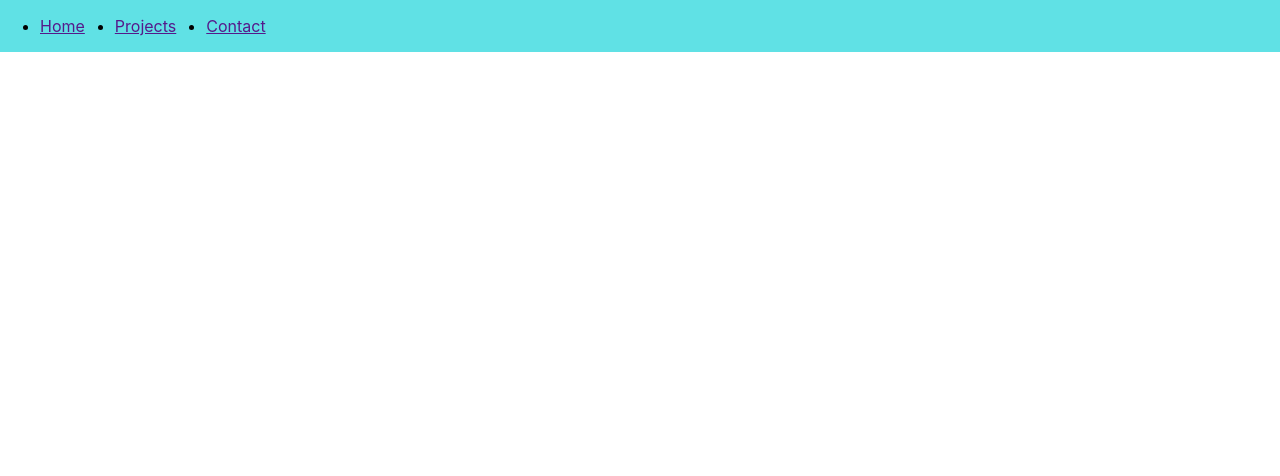
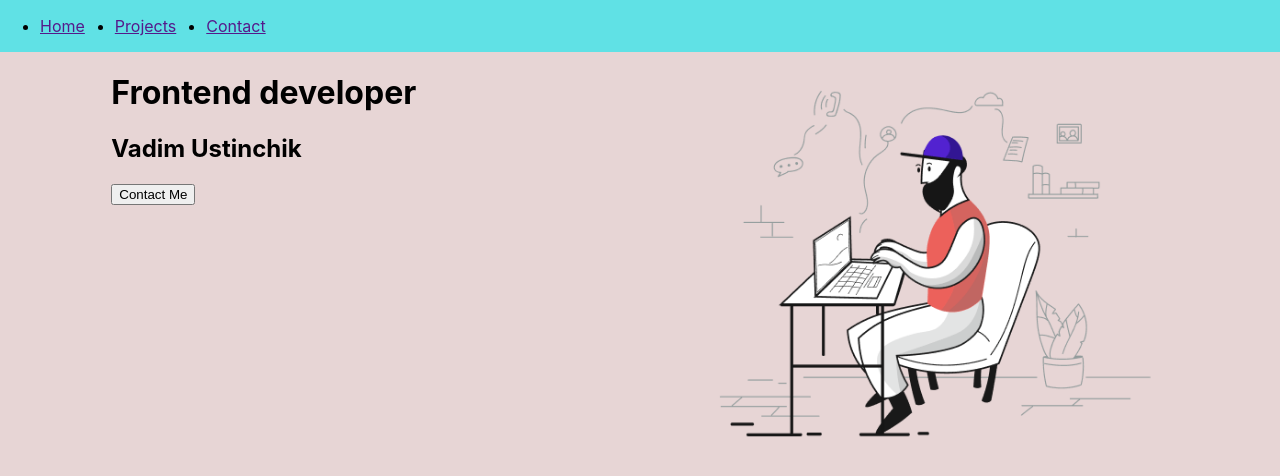
Before and after one commit to vustinchdev/my-portfolio, a React app: page / in a window 1280 px wide. Shown: the top 476 px of the page. Built offline with nearby package versions, Linux system fonts and the light colour scheme.

Commit message:
add Main

```diff
--- a/src/App.tsx
+++ b/src/App.tsx
@@ -1,12 +1,14 @@
 import './App.css';
 import styled from 'styled-components';
 import { Header } from './layout/header/Header';
+import { Main } from './layout/sections/main/Main';
 
 
 function App() {
     return (
         <div className="App">
             <Header />
+            <Main />
         </div>
     );
 }
--- /dev/null
+++ b/src/components/Button.tsx
@@ -0,0 +1,5 @@
+import styled from "styled-components";
+
+export const Button = styled.button`
+
+`
--- /dev/null
+++ b/src/components/FlexWrapper.tsx
@@ -0,0 +1,16 @@
+import styled from "styled-components";
+
+type FlexWrapperPropsType = {
+    direction?: string,
+    justify?: string,
+    align?: string,
+    wrap?: string
+}
+
+export const FlexWrapper = styled.div<FlexWrapperPropsType>`
+    display: flex;
+    flex-direction: ${props => props.direction || "row"};
+    justify-content: ${props => props.justify || "start"};
+    align-items: ${props => props.align || "stretch"};
+    flex-wrap: ${props => props.wrap || "nowrap"};
+`
--- /dev/null
+++ b/src/layout/sections/main/Main.tsx
@@ -0,0 +1,30 @@
+import styled from "styled-components"
+import photo from '../../../assets/images/support-1.webp'
+import { FlexWrapper } from "../../../components/FlexWrapper"
+import { Button } from "../../../components/Button"
+
+export const Main = () => {
+    return (
+        <StyledMain>
+            <FlexWrapper align={"centre"} justify={"space-around"}>
+                <div>
+                    <h1>Frontend developer</h1>
+                    <h2>Vadim Ustinchik</h2>
+                    <Button>Contact Me</Button>
+                </div>
+
+                <Photo src={photo} alt="photo" />
+            </FlexWrapper>
+        </StyledMain>
+    )
+}
+
+const StyledMain = styled.div`
+    min-height: 100vh;
+    background-color: #e7d5d5;
+`
+
+const Photo = styled.img`
+    width:530px;
+    height: 400px;
+`
```
